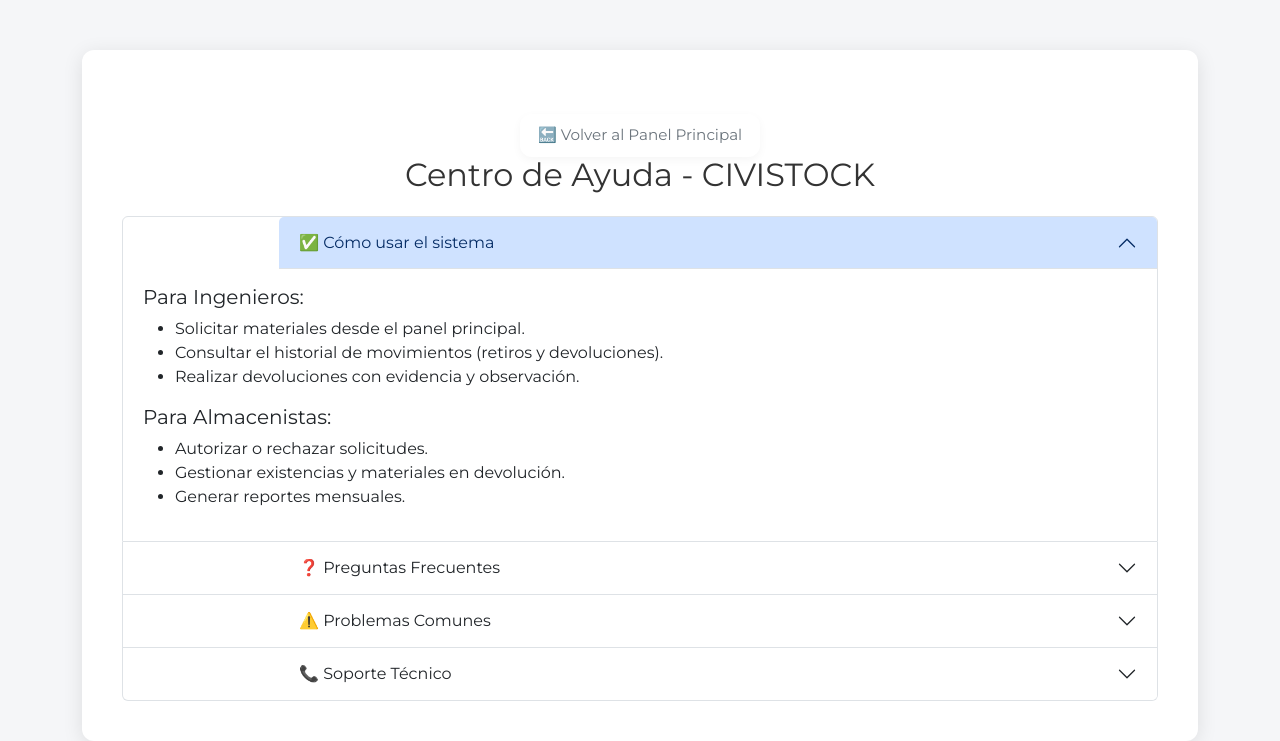
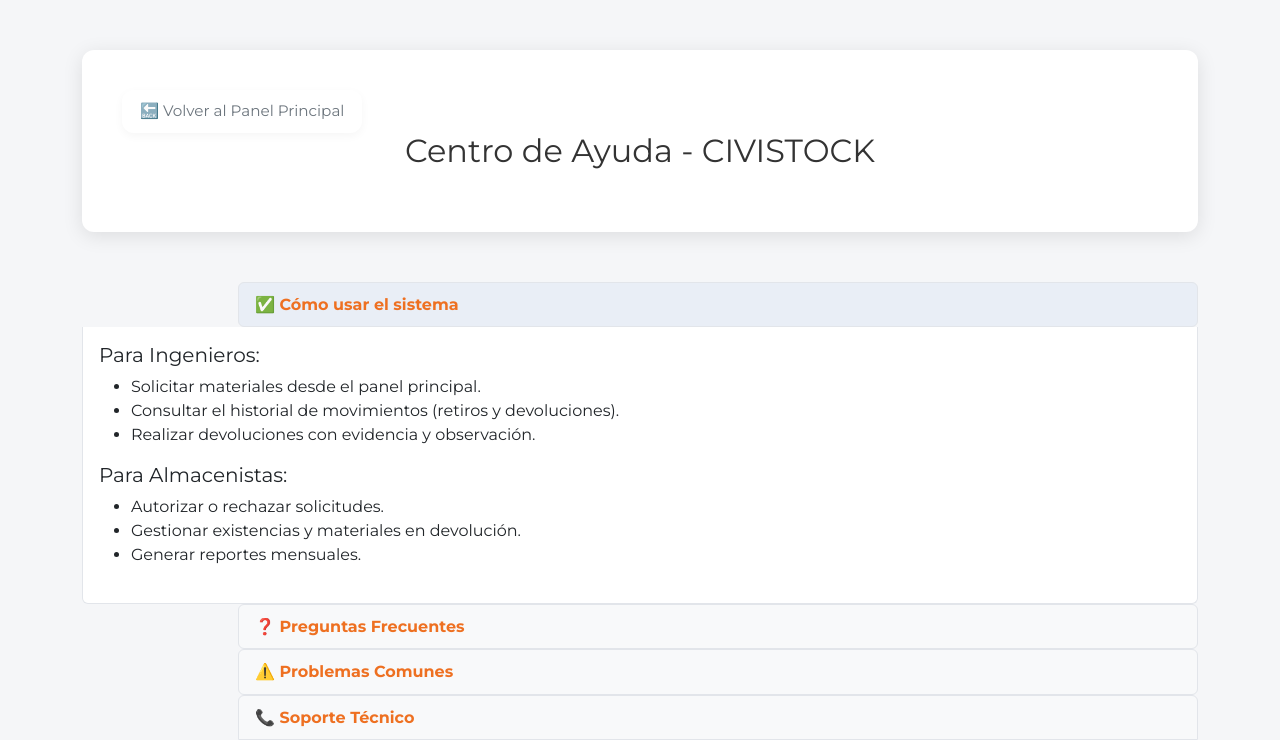
Before and after one commit to Daniel5415/civistock, a Flask app: page /ayuda in a window 1280 px wide. Shown: the part 76-817 px from the top of the page. Run offline with Flask 3, Linux system fonts and the light colour scheme; the visitor is signed in with stand-in values (Sample User, id 1); some libraries are stand-ins or nearby versions.

Commit message:
ayuda  responsive

```diff
--- a/static/style.css
+++ b/static/style.css
@@ -444,6 +444,69 @@
     padding: 1rem;
   }
 }
+
+/* caja universal para evitar cálculos raros en ancho */
+*,
+*::before,
+*::after {
+  box-sizing: border-box;
+}
+
+/* Asegura que el acordeón no desborde y esté alineado */
+.ayuda-container .accordion {
+  width: 100%;
+  margin: 0;
+  padding: 0;
+}
+
+/* Los headers ocupan todo y no tienen offsets raros */
+.accordion-item {
+  width: 100%;
+  border: none; /* opcional: si quieres limpiar bordes externos */
+}
+
+.accordion-button {
+  padding: 0.75rem 1rem;
+  margin: 0;
+  width: 100%;
+  font-weight: 600;
+  background: #f8f9fa;
+  border: 1px solid #e2e5ea;
+  border-radius: 6px;
+  display: flex;
+  align-items: center;
+  gap: 8px;
+}
+
+/* Cuando está colapsado, mantener consistencia visual */
+.accordion-button:not(.collapsed) {
+  background: #e9eef6;
+}
+
+/* Cuerpo del acordeón dentro del contenedor sin salirse */
+.accordion-body {
+  padding: 1rem 1rem 1.25rem;
+  background: #fff;
+  border: 1px solid #e2e5ea;
+  border-top: none;
+  border-radius: 0 0 6px 6px;
+  overflow-wrap: break-word;
+}
+
+/* Asegura que los iconos/textos no causen overflow */
+.accordion-button i {
+  flex-shrink: 0;
+}
+.ayuda-container {
+  overflow-x: hidden;
+}
+
+/* Evita que títulos largos rompan */
+.ayuda-container h1,
+.ayuda-section h2 {
+  word-break: break-word;
+}
+
 
 /* ----------------------------------- */
 
--- a/templates/ayuda.html
+++ b/templates/ayuda.html
@@ -5,15 +5,12 @@
 {% block content %}
 
 <div class="ayuda-container">
-
-  <div class="text-center mt-4">
   <a href="{{ url_for(user_role.lower() + '.dashboard') }}" class="btn btn-volver-panel">
     🔙 Volver al Panel Principal
   </a>
+  <h1 class="mb-4">Centro de Ayuda - CIVISTOCK</h1>
+  <div class="accordion" id="ayudaAccordion"></div>
 </div>
-  <h1 class="mb-4">Centro de Ayuda - CIVISTOCK</h1>
-
-  <div class="accordion" id="ayudaAccordion">
 
     <!-- Sección 1 -->
     <div class="accordion-item">
```
